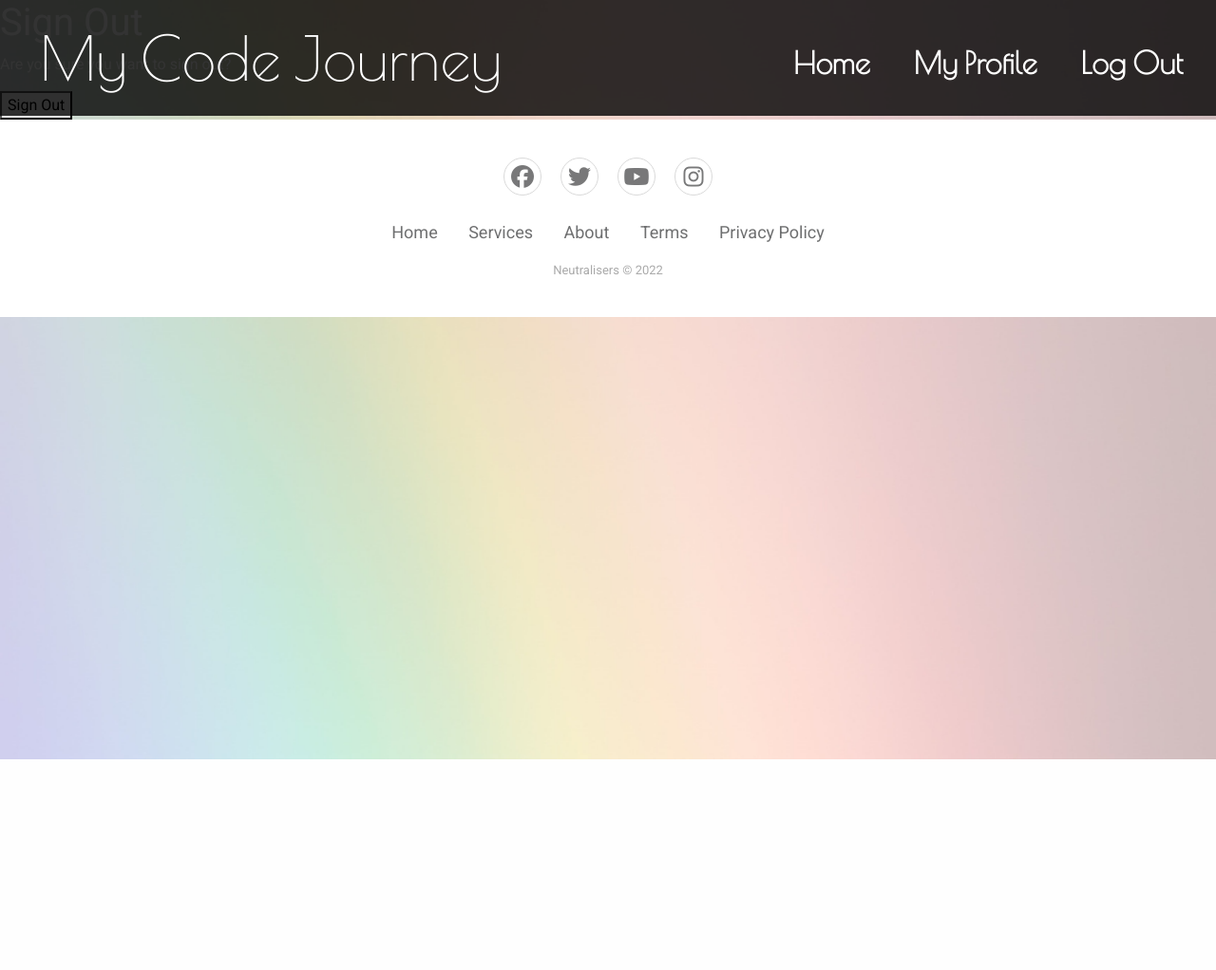
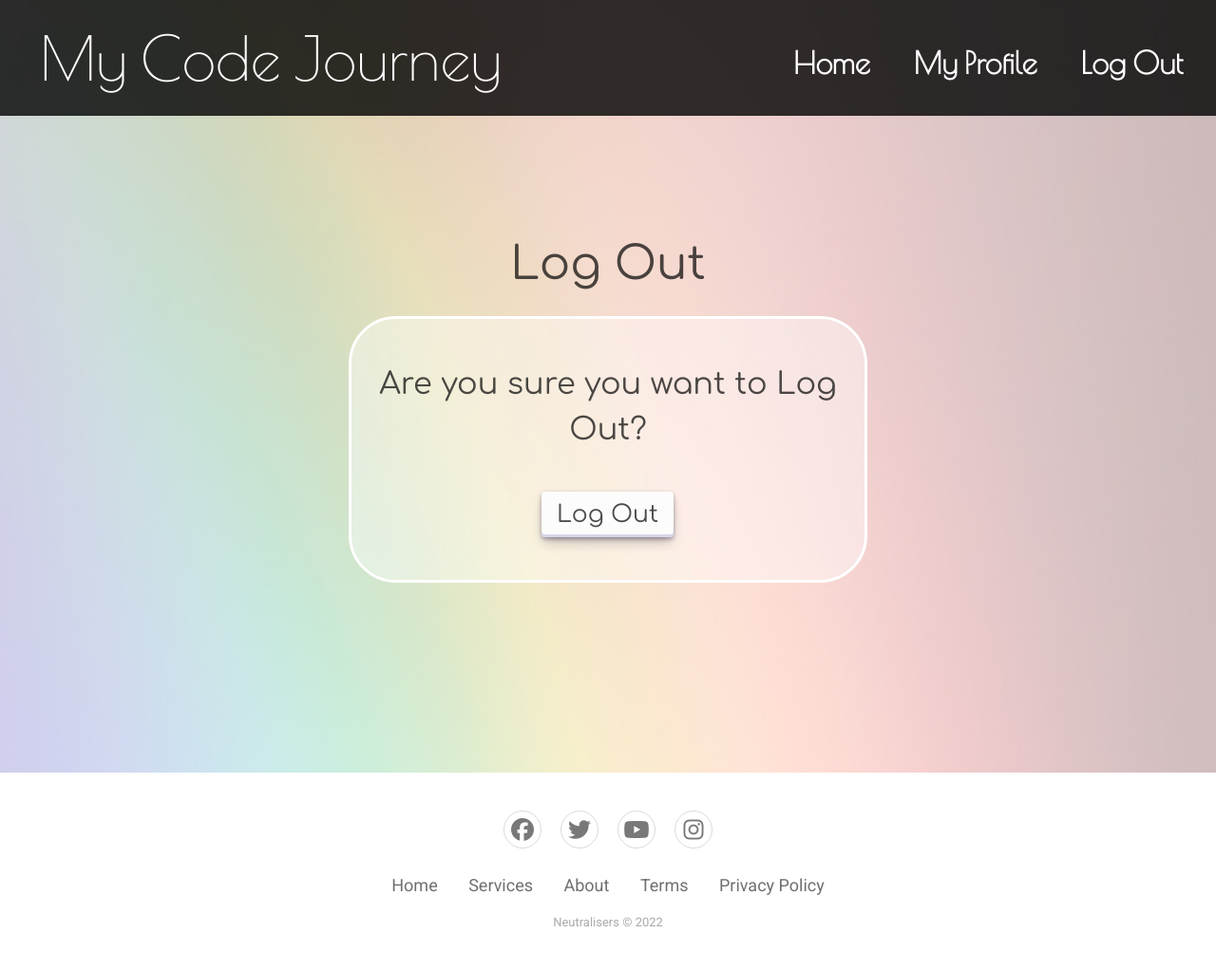
Before and after one commit to MarcelloMuy/Hackathon-Repo, a Django app: page /accounts/logout/ in a window 1280 px wide. Shown: the whole page at 95% size. Before the commit the page ends 800 px from the top, so only its background shows below. Run offline with Django 3.2, Linux system fonts and the light colour scheme; the visitor is signed in with stand-in values (Sample User, id 1); some libraries are stand-ins or nearby versions; some web fonts are replaced.

Commit message:
Apply auth style template to logout.html

```diff
--- a/static/css/auth.css
+++ b/static/css/auth.css
@@ -17,18 +17,48 @@
     padding: 20px;
     margin-bottom: 150px;
   }
+.auth-logout-container {
+    margin-top: 25px;
+    font-size: 1.5rem;
+    font-family: "Comfortaa";
+    color: rgba(0, 0, 0, 0.7);
+    border: rgb(255, 255, 255) solid 3px;
+    background-color: rgba(255,255,255,0.4);
+    border-radius: 50px;
+    padding: 20px;
+    margin-bottom: 200px;
+  }
 
+.auth-text {
+    margin-top: 25px;
+    text-align: center;
+    font-size: 2rem;
+}
 .auth-form {
     padding-top: 50px;
     text-align: right;
     margin-right: 25%;
 }
 
+.auth-logout-form {
+    padding-top: 25px;
+    text-align: right;
+    margin-right: 25%;
+    margin-bottom: 0px;
+}
+
 .auth-button-container {
     text-align: center;
-    margin-top: 25px;
+    margin-top: 45px;
     margin-bottom: 25px;
-    margin-left: 30%;
+    margin-left: 33%;
+}
+
+.auth-logout-button-container {
+    text-align: center;
+    margin-top: 0px;
+    margin-bottom: 25px;
+    margin-left: 33%;
 }
 
 .auth-button {
--- a/templates/allauth/account/logout.html
+++ b/templates/allauth/account/logout.html
@@ -1,21 +1,34 @@
 {% extends "account/base.html" %}
+{% load static %}
 
 {% load i18n %}
 
 {% block head_title %}{% trans "Sign Out" %}{% endblock %}
 
 {% block content %}
-<h1>{% trans "Sign Out" %}</h1>
+<link rel="stylesheet" href="{% static 'css/auth.css' %}">
 
-<p>{% trans 'Are you sure you want to sign out?' %}</p>
+<div class="container">
+  <div class="row">
+    <div class="col-6 offset-3">
+      <h1 class="auth-heading">Log Out</h1>
+      <div class="auth-logout-container">
+        <p class="auth-text">{% trans 'Are you sure you want to Log Out?' %}</p>
+        <form class="auth-logout-form" method="post" action="{% url 'account_logout' %}">
+          {% csrf_token %}
+          {% if redirect_field_value %}
+          <input class="auth-input" type="hidden" name="{{ redirect_field_name }}" value="{{ redirect_field_value }}"/>
+          {% endif %}
+          <div class="auth-logout-button-container">
+            <button class="auth-button" type="submit">Log Out</button>
+          </div>
+        </form>
+      </div>
+    </div>
+  </div>
+</div>
 
-<form method="post" action="{% url 'account_logout' %}">
-  {% csrf_token %}
-  {% if redirect_field_value %}
-  <input type="hidden" name="{{ redirect_field_name }}" value="{{ redirect_field_value }}"/>
-  {% endif %}
-  <button type="submit">{% trans 'Sign Out' %}</button>
-</form>
+
 
 
 {% endblock %}
```
